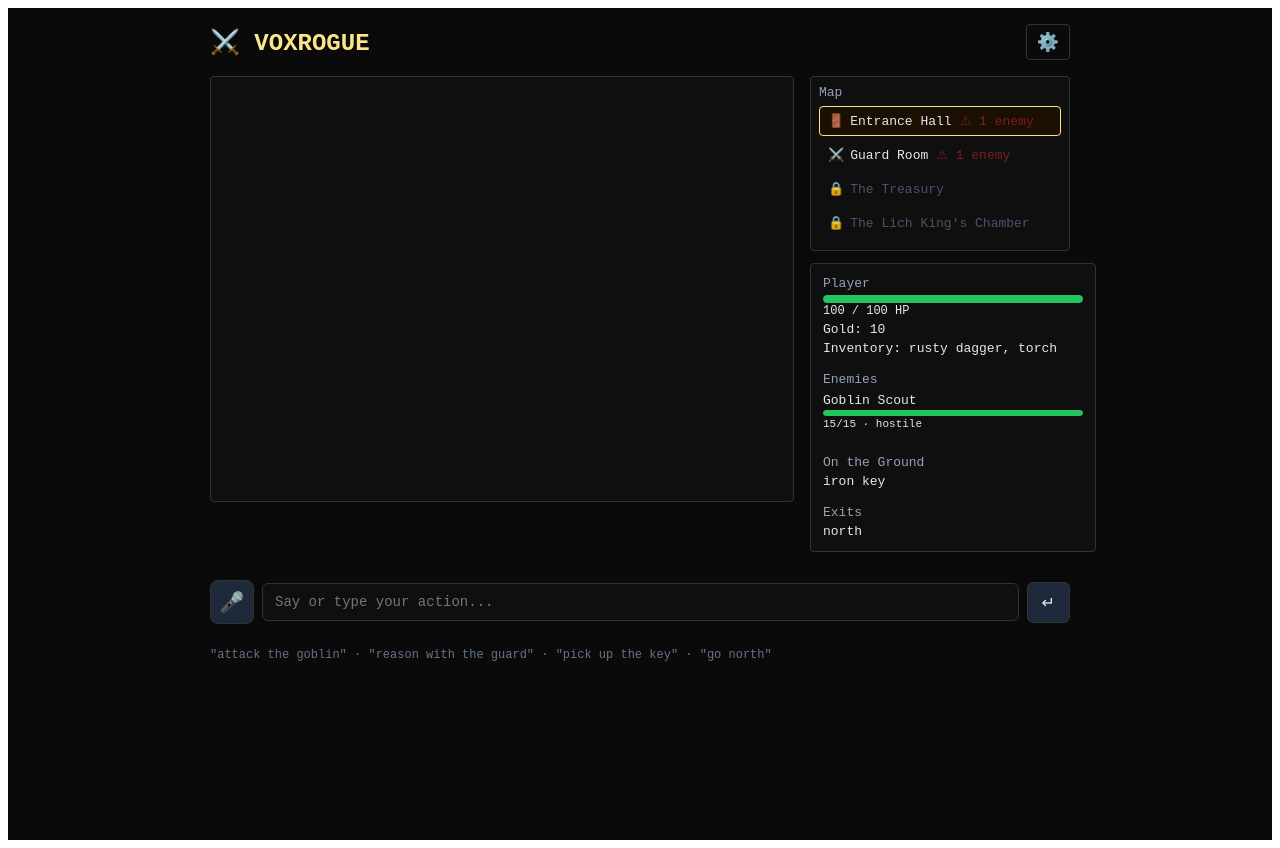
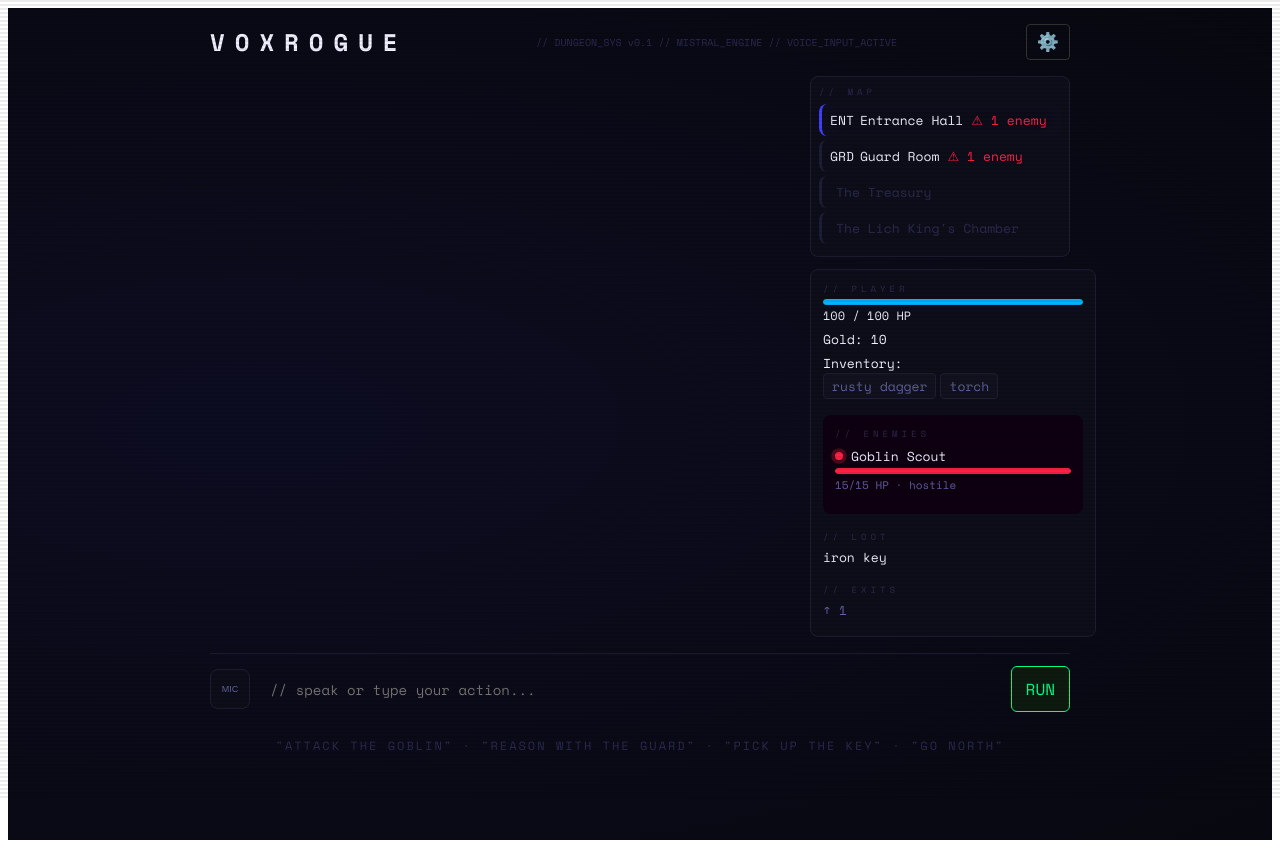
Before and after one commit to Devansh-Ruia/VoxRogue, a React (Vite) app: page / in a window 1280 px wide. Built offline with nearby package versions, Linux system fonts and the light colour scheme.

Commit message:
Feature:VisualRedesign

```diff
--- a/index.html
+++ b/index.html
@@ -5,8 +5,31 @@
     <link rel="icon" type="image/svg+xml" href="/vite.svg" />
     <meta name="viewport" content="width=device-width, initial-scale=1.0" />
     <title>VoxRogue — Voice-Native Dungeon Crawler</title>
+    <link rel="preconnect" href="https://fonts.googleapis.com">
+    <link rel="preconnect" href="https://fonts.gstatic.com" crossorigin>
+    <link href="https://fonts.googleapis.com/css2?family=Space+Mono:wght@400;700&display=swap" rel="stylesheet">
     <style>
-      @keyframes pulse { 0%, 100% { opacity: 1; } 50% { opacity: 0.5; } }
+      @keyframes danger-pulse {
+        0%,100% { box-shadow: 0 0 6px #ff2244, 0 0 12px #ff224466; }
+        50%     { box-shadow: 0 0 14px #ff2244, 0 0 28px #ff2244aa; }
+      }
+      @keyframes log-entry {
+        from { opacity:0; transform:translateX(-6px); }
+        to   { opacity:1; transform:translateX(0); }
+      }
+      @keyframes mic-pulse {
+        0%,100% { box-shadow: 0 0 0 0 rgba(255,34,68,0.5); }
+        50%     { box-shadow: 0 0 0 8px rgba(255,34,68,0); }
+      }
+      @keyframes damage-flash {
+        from { background: rgba(255,34,68,0.15); }
+        to   { background: transparent; }
+      }
+      @keyframes dot-blink {
+        0%, 20% { opacity: 0; }
+        50% { opacity: 1; }
+        100% { opacity: 0; }
+      }
     </style>
   </head>
   <body>
--- a/src/components/DungeonMap.jsx
+++ b/src/components/DungeonMap.jsx
@@ -14,14 +14,14 @@ export function DungeonMap({ rooms, roomIdx, visitedRooms }) {
     <div
       style={{
         padding: 8,
-        background: "#0f0f0f",
-        border: "1px solid #333",
-        borderRadius: 4,
-        fontFamily: "Courier New, monospace",
+        background: "#0e0e1a",
+        border: "1px solid #1e1e35",
+        borderRadius: 8,
+        fontFamily: "'Space Mono', monospace",
         fontSize: 13,
       }}
     >
-      <div style={{ marginBottom: 6, color: "#94a3b8" }}>Map</div>
+      <div style={{ marginBottom: 6, color: "#2a2a50", fontSize: 9, letterSpacing: 4 }}>// MAP</div>
       {rooms.map((r, i) => {
         const isCurrent = i === roomIdx;
         const alive = (r.enemies || []).filter((e) => (e.hp ?? e.maxHp) > 0);
@@ -32,16 +32,23 @@ export function DungeonMap({ rooms, roomIdx, visitedRooms }) {
             style={{
               padding: "6px 8px",
               marginBottom: 4,
-              background: isCurrent ? "#1a0f00" : "transparent",
-              border: isCurrent ? "1px solid #fde68a" : "1px solid transparent",
-              borderRadius: 4,
-              color: isLocked ? "#475569" : "#e2e8f0",
+              background: "transparent",
+              border: "none",
+              borderLeft: isCurrent ? "3px solid #4040ff" : "3px solid #1e1e35",
+              boxShadow: isCurrent ? "inset 0 0 20px #4040ff0a" : "none",
+              borderRadius: 8,
+              color: isLocked ? "#2a2a50" : "#f0f0ff",
             }}
           >
-            <span style={{ marginRight: 6 }}>{isLocked ? "🔒" : r.icon}</span>
+            <span style={{ marginRight: 6 }}>
+              {r.name === "Entrance Hall" && "ENT"}
+              {r.name === "Guard Room" && "GRD"}
+              {r.name === "Treasury" && "TRS"}
+              {r.name === "Lich's Lair" && "LCH"}
+            </span>
             <span>{r.name}</span>
             {!isLocked && alive.length > 0 && (
-              <span style={{ marginLeft: 8, color: "#7f1d1d" }}>
+              <span style={{ marginLeft: 8, color: "#ff2244" }}>
                 ⚠ {alive.length} enemy{alive.length !== 1 ? "s" : ""}
               </span>
             )}
--- a/src/components/GameLog.jsx
+++ b/src/components/GameLog.jsx
@@ -13,10 +13,10 @@ export function GameLog({ log, isThinking, logColors }) {
         height: 400,
         overflowY: "auto",
         padding: 12,
-        background: "#0f0f0f",
-        border: "1px solid #333",
-        borderRadius: 4,
-        fontFamily: "Courier New, monospace",
+        background: "transparent",
+        border: "none",
+        borderRadius: 0,
+        fontFamily: "'Space Mono', monospace",
         fontSize: 14,
       }}
     >
@@ -25,12 +25,31 @@ export function GameLog({ log, isThinking, logColors }) {
           key={i}
           style={{
             marginBottom: 8,
-            color: logColors?.[entry.type] ?? "#e2e8f0",
-            borderLeft:
+            paddingLeft: 12,
+            borderLeft: `3px solid ${
               entry.type === "narrator"
-                ? "2px solid #451a03"
-                : "2px solid transparent",
-            paddingLeft: entry.type === "narrator" ? 8 : 0,
+                ? "#ffaa00"
+                : entry.type === "combat"
+                ? "#ff2244"
+                : entry.type === "player"
+                ? "#4040ff"
+                : entry.type === "system"
+                ? "#c060ff"
+                : "transparent"
+            }`,
+            color:
+              entry.type === "player"
+                ? "#8888ff"
+                : entry.type === "system"
+                ? "#9060cc"
+                : entry.type === "narrator"
+                ? "#ffaa00"
+                : "#f0f0ff",
+            boxShadow:
+              entry.type === "narrator"
+                ? "0 0 8px #ffaa0044, 0 0 20px #ffaa0022"
+                : "none",
+            animation: "log-entry 0.15s ease-out",
           }}
         >
           {entry.text}
@@ -39,12 +58,12 @@ export function GameLog({ log, isThinking, logColors }) {
       {isThinking && (
         <div
           style={{
-            color: "#94a3b8",
-            fontStyle: "italic",
+            color: "#2a2a50",
+            fontStyle: "normal",
             animation: "pulse 1.2s ease-in-out infinite",
           }}
         >
-          The dungeon master considers your fate...
+          // processing <span style={{ animation: "dot-blink 1s infinite step-end" }}>...</span>
         </div>
       )}
       <div ref={bottomRef} />
--- a/src/components/StatusPanel.jsx
+++ b/src/components/StatusPanel.jsx
@@ -13,10 +13,10 @@ export function StatusPanel({ player, room }) {
       style={{
         width: 260,
         padding: 12,
-        background: "#0f0f0f",
-        border: "1px solid #333",
-        borderRadius: 4,
-        fontFamily: "Courier New, monospace",
+        background: "#0e0e1a",
+        border: "1px solid #1e1e35",
+        borderRadius: 8,
+        fontFamily: "'Space Mono', monospace",
         fontSize: 13,
         display: "flex",
         flexDirection: "column",
@@ -24,12 +24,12 @@ export function StatusPanel({ player, room }) {
       }}
     >
       <section>
-        <div style={{ color: "#94a3b8", marginBottom: 4 }}>Player</div>
+        <div style={{ color: "#2a2a50", marginBottom: 4, fontSize: 9, letterSpacing: 4 }}>// PLAYER</div>
         <div style={{ marginBottom: 4 }}>
           <div
             style={{
-              height: 8,
-              background: "#1e293b",
+              height: 6,
+              background: "#12121f",
               borderRadius: 4,
               overflow: "hidden",
             }}
@@ -38,8 +38,10 @@ export function StatusPanel({ player, room }) {
               style={{
                 height: "100%",
                 width: `${Math.max(0, Math.min(100, hpPct))}%`,
-                background: hpColor,
+                background: hpPct < 30 ? "#ff2244" : "#00b4ff",
                 borderRadius: 4,
+                boxShadow: hpPct < 30 ? "0 0 8px #ff224444, 0 0 20px #ff224422" : "0 0 8px #00b4ff44, 0 0 20px #00b4ff22",
+                animation: hpPct < 30 ? "danger-pulse 1.5s infinite" : "none",
               }}
             />
           </div>
@@ -50,26 +52,50 @@ export function StatusPanel({ player, room }) {
         <div style={{ marginBottom: 4 }}>Gold: {player.gold ?? 0}</div>
         <div>
           Inventory:{" "}
-          {(player.inventory || []).length
-            ? (player.inventory || []).join(", ")
-            : "—"}
+          <div style={{ display: "inline-flex", gap: 4, flexWrap: "wrap" }}>
+            {(player.inventory || []).length
+              ? (player.inventory || []).map((item, idx) => (
+                  <span
+                    key={idx}
+                    style={{
+                      background: "#12121f",
+                      border: "1px solid #1e1e35",
+                      borderRadius: 4,
+                      padding: "2px 8px",
+                      color: "#6060a0",
+                    }}
+                  >
+                    {item}
+                  </span>
+                ))
+              : "—"}
+          </div>
         </div>
       </section>
 
       {aliveEnemies.length > 0 && (
-        <section>
-          <div style={{ color: "#94a3b8", marginBottom: 6 }}>Enemies</div>
+        <section style={{ background: "#0e0010", padding: 12, borderRadius: 8 }}>
+          <div style={{ color: "#2a2a50", marginBottom: 6, fontSize: 9, letterSpacing: 4 }}>// ENEMIES</div>
           {aliveEnemies.map((e) => {
             const epct = ((e.hp ?? e.maxHp) / (e.maxHp || 1)) * 100;
-            const ecolor =
-              epct > 60 ? "#22c55e" : epct > 30 ? "#eab308" : "#ef4444";
+            const ecolor = "#ff2244";
             return (
               <div key={e.name} style={{ marginBottom: 8 }}>
-                <div style={{ marginBottom: 2 }}>{e.name}</div>
+                <div style={{ marginBottom: 2, display: "flex", alignItems: "center", gap: 8 }}>
+                  <div style={{
+                    width: 8,
+                    height: 8,
+                    borderRadius: "50%",
+                    background: e.mood === "hostile" ? "#ff2244" : "#ffaa00",
+                    boxShadow: e.mood === "hostile" ? "0 0 4px #ff2244, 0 0 8px #ff224466" : "none",
+                    animation: e.mood === "hostile" ? "mic-pulse 1.5s infinite" : "none",
+                  }} />
+                  {e.name}
+                </div>
                 <div
                   style={{
                     height: 6,
-                    background: "#1e293b",
+                    background: "#12121f",
                     borderRadius: 3,
                     overflow: "hidden",
                   }}
@@ -83,8 +109,8 @@ export function StatusPanel({ player, room }) {
                     }}
                   />
                 </div>
-                <span style={{ fontSize: 11 }}>
-                  {e.hp ?? e.maxHp}/{e.maxHp} · {e.mood ?? "hostile"}
+                <span style={{ fontSize: 11, color: "#6060a0" }}>
+                  {e.hp ?? e.maxHp}/{e.maxHp} HP · {e.mood ?? "hostile"}
                 </span>
               </div>
             );
@@ -94,17 +120,20 @@ export function StatusPanel({ player, room }) {
 
       {loot.length > 0 && (
         <section>
-          <div style={{ color: "#94a3b8", marginBottom: 4 }}>
-            On the Ground
-          </div>
+          <div style={{ color: "#2a2a50", marginBottom: 4, fontSize: 9, letterSpacing: 4 }}>// LOOT</div>
           <div>{loot.join(", ")}</div>
         </section>
       )}
 
       <section>
-        <div style={{ color: "#94a3b8", marginBottom: 4 }}>Exits</div>
+        <div style={{ color: "#2a2a50", marginBottom: 4, fontSize: 9, letterSpacing: 4 }}>// EXITS</div>
         <div>
-          {exits.length ? exits.join(", ") : "None"}
+          {(exits || []).map((exit) => (
+            <div key={exit} style={{ color: "#6060a0", marginBottom: 4 }}>
+              {exit === "north" && "↑"} {exit === "east" && "→"}{" "}
+              {exit === "south" && "↓"} {exit === "west" && "←"} {room.exits[exit]}
+            </div>
+          ))}
         </div>
       </section>
     </div>
--- a/src/components/VoiceInput.jsx
+++ b/src/components/VoiceInput.jsx
@@ -27,6 +27,8 @@ export function VoiceInput({
         gap: 8,
         padding: "12px 0",
         opacity: disabled ? 0.6 : 1,
+        borderTop: "1px solid #1e1e35",
+        fontFamily: "'Space Mono', monospace",
       }}
     >
       {supported && (
@@ -35,18 +37,19 @@ export function VoiceInput({
           onClick={isListening ? onStopListening : onStartListening}
           disabled={disabled}
           style={{
-            width: 44,
-            height: 44,
+            width: 40,
+            height: 40,
             borderRadius: 8,
-            border: "1px solid #333",
-            background: isListening ? "#7f1d1d" : "#1e293b",
-            color: "#e2e8f0",
-            fontSize: 20,
+            border: `1px solid ${isListening ? "#ff2244" : "#1e1e35"}`,
+            background: isListening ? "#200010" : "#0e0e1a",
+            color: isListening ? "#ff2244" : "#6060a0",
+            fontSize: 9,
             cursor: disabled ? "not-allowed" : "pointer",
+            animation: isListening ? "mic-pulse 1.5s infinite" : "none",
           }}
           title={isListening ? "Stop listening" : "Start voice input"}
         >
-          {isListening ? "🔴" : "🎤"}
+          {isListening ? "REC" : "MIC"}
         </button>
       )}
       <form
@@ -57,18 +60,18 @@ export function VoiceInput({
           type="text"
           value={text}
           onChange={(e) => setText(e.target.value)}
-
-          placeholder="Say or type your action..."
+          placeholder="// speak or type your action..."
           disabled={disabled}
           style={{
             flex: 1,
             padding: "10px 12px",
-            background: "#0f0f0f",
-            border: "1px solid #333",
+            background: "transparent",
+            border: "none",
             borderRadius: 6,
-            color: "#e2e8f0",
-            fontFamily: "Courier New, monospace",
+            color: "#f0f0ff",
+            fontFamily: "inherit",
             fontSize: 14,
+            caretColor: "#4040ff",
           }}
         />
         <button
@@ -76,16 +79,17 @@ export function VoiceInput({
           disabled={disabled || !text.trim()}
           style={{
             padding: "10px 14px",
-            background: "#1e293b",
-            border: "1px solid #333",
+            background: "#0e1a10",
+            border: "1px solid #00ff88",
             borderRadius: 6,
-            color: "#e2e8f0",
+            color: "#00ff88",
             cursor: disabled ? "not-allowed" : "pointer",
             fontSize: 16,
+            fontFamily: "inherit",
           }}
           title="Submit"
         >
-          ↵
+          RUN
         </button>
       </form>
     </div>
--- a/src/components/VoxRogue.jsx
+++ b/src/components/VoxRogue.jsx
@@ -20,6 +20,7 @@ export function VoxRogue() {
     isDead,
     isWon,
     isThinking,
+    isTakingDamage,
     processAction,
     resetGame,
     logColors,
@@ -49,15 +50,24 @@ export function VoxRogue() {
     <div
       style={{
         minHeight: "100vh",
-        background: "#0a0a0a",
-        color: "#e2e8f0",
-        fontFamily: "'Courier New', monospace",
+        background: "radial-gradient(ellipse at 20% 50%, #0d0d22, #080810)",
+        color: "#f0f0ff",
+        fontFamily: "'Space Mono', 'Courier New', monospace",
         display: "flex",
         flexDirection: "column",
         alignItems: "center",
         padding: 16,
       }}
     >
+      <div
+        style={{
+          position: "fixed",
+          inset: 0,
+          pointerEvents: "none",
+          background: "repeating-linear-gradient(0deg, transparent 0px, transparent 2px, rgba(0,0,0,0.08) 2px, rgba(0,0,0,0.08) 4px)",
+          zIndex: 999,
+        }}
+      ></div>
       <div style={{ width: "100%", maxWidth: 860 }}>
         <header
           style={{
@@ -67,9 +77,12 @@ export function VoxRogue() {
             marginBottom: 16,
           }}
         >
-          <h1 style={{ color: "#fde68a", margin: 0, fontSize: 24 }}>
-            ⚔️ VOXROGUE
+          <h1 style={{ color: "#f0f0ff", margin: 0, fontSize: 24, letterSpacing: 10, fontFamily: "'Space Mono', monospace", fontWeight: 700 }}>
+            VOXROGUE
           </h1>
+          <div style={{ color: "#2a2a50", fontSize: 10 }}>
+            // DUNGEON_SYS v0.1 // MISTRAL_ENGINE // VOICE_INPUT_ACTIVE
+          </div>
           <button
             type="button"
             onClick={() => setSettingsOpen((s) => !s)}
@@ -163,7 +176,11 @@ export function VoxRogue() {
           style={{
             marginTop: 12,
             fontSize: 12,
-            color: "#64748b",
+            color: "#2a2a50",
+            textAlign: "center",
+            textTransform: "uppercase",
+            letterSpacing: 2,
+            lineHeight: 1.6,
           }}
         >
           "attack the goblin" · "reason with the guard" · "pick up the key" ·
@@ -186,20 +203,21 @@ export function VoxRogue() {
           <div
             style={{
               background: "#0a0f0a",
-              border: "2px solid #14532d",
+              border: "2px solid #00ff88",
               borderRadius: 8,
               padding: 32,
               maxWidth: 420,
               textAlign: "center",
+              boxShadow: "0 0 20px #00ff8844",
             }}
           >
-            <h2 style={{ color: "#fde68a", marginTop: 0 }}>
-              ☠️ THE DUNGEON IS CONQUERED
+            <h2 style={{ color: "#00ff88", marginTop: 0, fontSize: 28 }}>
+              // DUNGEON CONQUERED //
             </h2>
-            <p style={{ color: "#94a3b8" }}>
+            <p style={{ color: "#6060a0" }}>
               Final HP: {player.hp}/{player.maxHp} · Gold: {player.gold}
             </p>
-            <p style={{ fontStyle: "italic", color: "#e2e8f0" }}>
+            <p style={{ fontStyle: "italic", color: "#f0f0ff" }}>
               Against all probability, and certainly against all good taste,
               you've won. The dungeon is mildly impressed. Don't let it go to
               your head.
@@ -210,15 +228,15 @@ export function VoxRogue() {
               style={{
                 marginTop: 16,
                 padding: "10px 20px",
-                background: "#14532d",
-                border: "1px solid #166534",
-                color: "#e2e8f0",
+                background: "#0a1f0a",
+                border: "1px solid #00ff88",
+                color: "#00ff88",
                 borderRadius: 6,
                 cursor: "pointer",
                 fontFamily: "inherit",
               }}
             >
-              Play Again
+              // RESTART
             </button>
           </div>
         </div>
@@ -238,18 +256,19 @@ export function VoxRogue() {
         >
           <div
             style={{
-              background: "#0f0a0a",
-              border: "2px solid #7f1d1d",
+              background: "#100a0a",
+              border: "2px solid #ff2244",
               borderRadius: 8,
               padding: 32,
               maxWidth: 420,
               textAlign: "center",
+              boxShadow: "0 0 20px #ff224444",
             }}
           >
-            <h2 style={{ color: "#f87171", marginTop: 0 }}>
-              ☠️ YOU HAVE DIED
+            <h2 style={{ color: "#ff2244", marginTop: 0, fontSize: 28 }}>
+              // SYSTEM OVERLOAD //
             </h2>
-            <p style={{ fontStyle: "italic", color: "#e2e8f0" }}>
+            <p style={{ fontStyle: "italic", color: "#f0f0ff" }}>
               The dungeon adds your bones to its extensive collection. You
               were, at minimum, memorable. Mostly as a cautionary tale.
             </p>
@@ -259,19 +278,31 @@ export function VoxRogue() {
               style={{
                 marginTop: 16,
                 padding: "10px 20px",
-                background: "#7f1d1d",
-                border: "1px solid #991b1b",
-                color: "#e2e8f0",
+                background: "#1f0a0a",
+                border: "1px solid #ff2244",
+                color: "#ff2244",
                 borderRadius: 6,
                 cursor: "pointer",
                 fontFamily: "inherit",
               }}
             >
-              Try Again
+              // RESTART
             </button>
           </div>
         </div>
       )}
+
+      {isTakingDamage && (
+        <div
+          style={{
+            position: "fixed",
+            inset: 0,
+            pointerEvents: "none",
+            zIndex: 999,
+            animation: "damage-flash 0.3s ease-out",
+          }}
+        ></div>
+      )}
     </div>
   );
 }
--- a/src/hooks/useGame.js
+++ b/src/hooks/useGame.js
@@ -36,6 +36,7 @@ export function useGame() {
   const [isDead, setIsDead] = useState(false);
   const [isWon, setIsWon] = useState(false);
   const [isThinking, setIsThinking] = useState(false);
+  const [isTakingDamage, setIsTakingDamage] = useState(false);
 
   const addLog = useCallback((type, text) => {
     setLog((prev) => [...prev, { type, text }]);
@@ -83,6 +84,8 @@ export function useGame() {
         if (o.damage_taken != null && o.damage_taken > 0) {
           nextPlayer = applyDamageToPlayer(nextPlayer, o.damage_taken);
           addLog("combat", `You take ${o.damage_taken} damage.`);
+          setIsTakingDamage(true);
+          setTimeout(() => setIsTakingDamage(false), 300);
         }
         if (o.enemy_defeated && target) {
           addLog("system", `${target} has been defeated.`);
@@ -168,6 +171,7 @@ export function useGame() {
       roomIdx,
       player,
       addLog,
+      setIsTakingDamage,
     ]
   );
 
@@ -180,6 +184,7 @@ export function useGame() {
     isDead,
     isWon,
     isThinking,
+    isTakingDamage,
     processAction,
     resetGame,
     logColors: LOG_COLORS,
```
